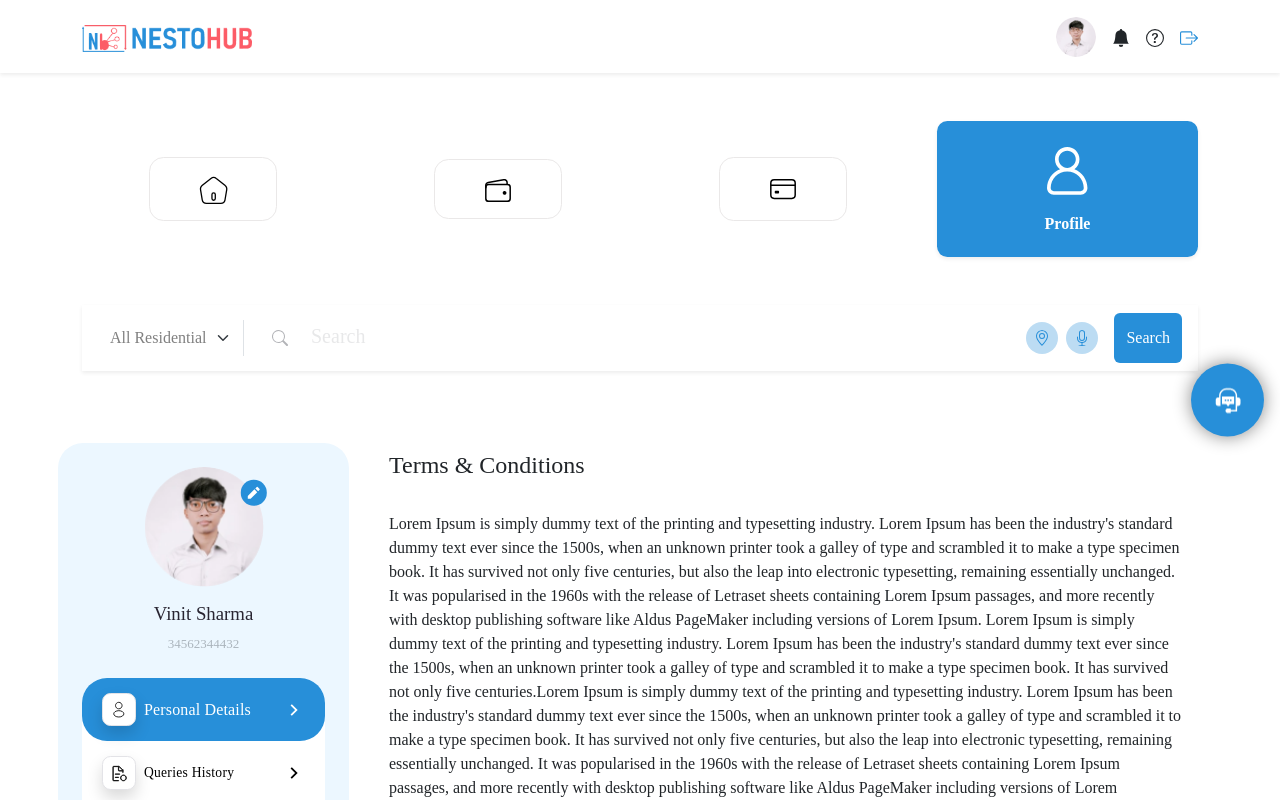
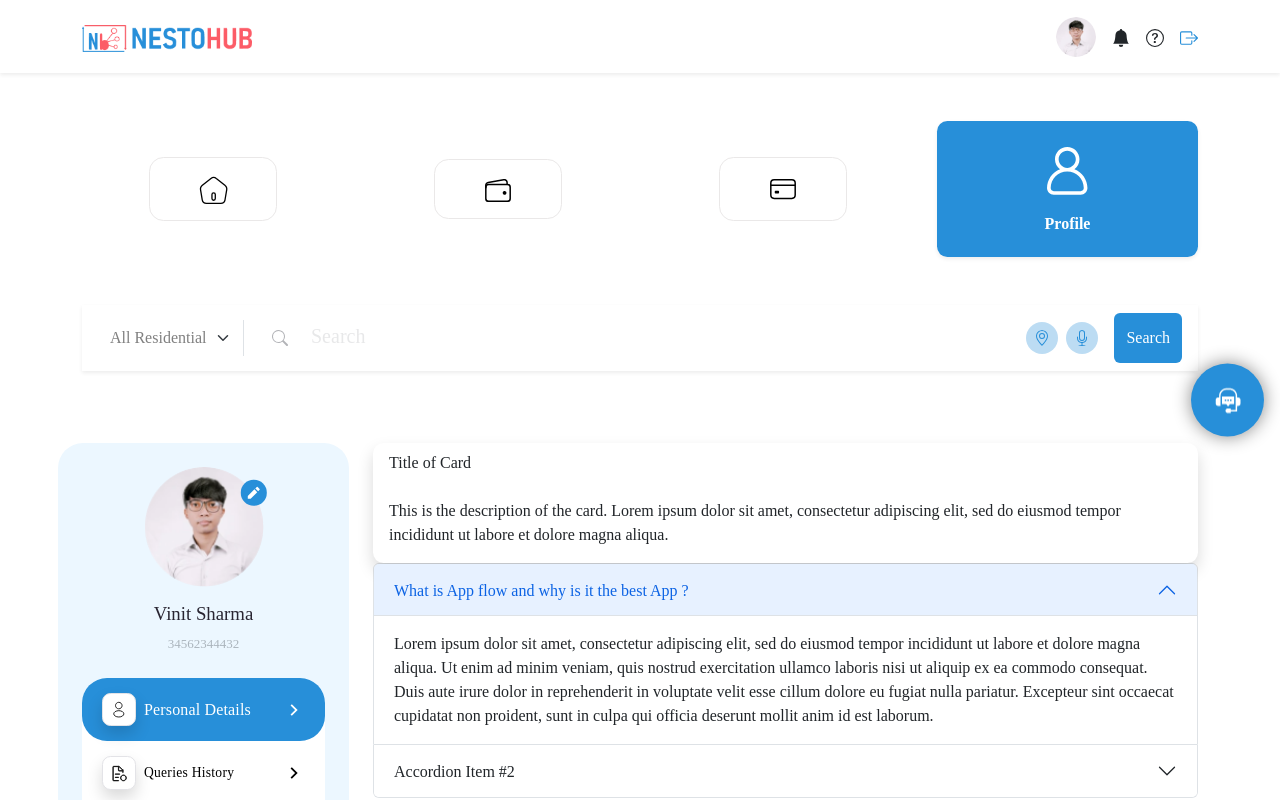
Before and after one commit to Vivekackrolix/Nesto-Frontend, a React (Create React App) app: page /home-dashboard/profile in a window 1280 px wide. Shown: the top 800 px of the page. Built offline with nearby package versions, Linux system fonts and the light colour scheme.

Commit message:
profile pages tabs work

```diff
--- a/src/components/footer/Footer.js
+++ b/src/components/footer/Footer.js
@@ -33,8 +33,8 @@ const Footer = () => {
           <Col md={3}>
             <h5 className="fw-bold">Company Info</h5>
             <ul className="list-unstyled text-white mt-3">
-              {footerLinks[0].companyInfo.map(ftLink => (
-                <li>
+              {footerLinks[0].companyInfo.map((ftLink, index) => (
+                <li key={index}>
                   <Link className="fw-light" to="/">
                     {ftLink}
                   </Link>
--- a/src/dashboard/profile/Profile.js
+++ b/src/dashboard/profile/Profile.js
@@ -15,6 +15,8 @@ import PersonalDetailsForm from './personal-details/PersonalDetailsForm';
 import QueriesHistory from './queries-history/QueriesHistory';
 import TransactionHistory from './profile-table/TransactionHistory';
 import TermsConditions from './terms-and-conditions/TermsConditions';
+import AccordionCard from './accordion/AccordionCard';
+import RaiseQuery from './raise-query/RaiseQuery';
 
 const tabs = [
   { title: 'Personal Details', icon: <FiUser /> },
@@ -97,7 +99,10 @@ const ProfilePage = () => {
                   {/* <PersonalDetailsForm /> */}
                   {/* <QueriesHistory /> */}
                   {/* <TransactionHistory /> */}
-                  <TermsConditions />
+
+                  {/* <TermsConditions /> */}
+                  {/* <AccordionCard /> */}
+                  <RaiseQuery />
                 </Tab.Pane>
               ))}
             </Tab.Content>
--- /dev/null
+++ b/src/dashboard/profile/accordion/AccordionCard.js
@@ -0,0 +1,39 @@
+import Accordion from 'react-bootstrap/Accordion';
+import DashboardTabs from '../../dashboard-tabs/DashboardTabs';
+
+const AccordionCard = () => {
+  return (
+    <>
+      <Accordion defaultActiveKey="0">
+        <Accordion.Item eventKey="0">
+          <Accordion.Header>
+            What is App flow and why is it the best App ?
+          </Accordion.Header>
+          <Accordion.Body>
+            Lorem ipsum dolor sit amet, consectetur adipiscing elit, sed do
+            eiusmod tempor incididunt ut labore et dolore magna aliqua. Ut enim
+            ad minim veniam, quis nostrud exercitation ullamco laboris nisi ut
+            aliquip ex ea commodo consequat. Duis aute irure dolor in
+            reprehenderit in voluptate velit esse cillum dolore eu fugiat nulla
+            pariatur. Excepteur sint occaecat cupidatat non proident, sunt in
+            culpa qui officia deserunt mollit anim id est laborum.
+          </Accordion.Body>
+        </Accordion.Item>
+        <Accordion.Item eventKey="1">
+          <Accordion.Header>Accordion Item #2</Accordion.Header>
+          <Accordion.Body>
+            Lorem ipsum dolor sit amet, consectetur adipiscing elit, sed do
+            eiusmod tempor incididunt ut labore et dolore magna aliqua. Ut enim
+            ad minim veniam, quis nostrud exercitation ullamco laboris nisi ut
+            aliquip ex ea commodo consequat. Duis aute irure dolor in
+            reprehenderit in voluptate velit esse cillum dolore eu fugiat nulla
+            pariatur. Excepteur sint occaecat cupidatat non proident, sunt in
+            culpa qui officia deserunt mollit anim id est laborum.
+          </Accordion.Body>
+        </Accordion.Item>
+      </Accordion>
+    </>
+  );
+};
+
+export default AccordionCard;
--- /dev/null
+++ b/src/dashboard/profile/raise-query/RaiseQuery.js
@@ -0,0 +1,13 @@
+import AccordionCard from '../accordion/AccordionCard';
+import ShadowCard from '../shadow-card/ShadowCard';
+
+const RaiseQuery = () => {
+  return (
+    <>
+      <ShadowCard />
+      <AccordionCard />
+    </>
+  );
+};
+
+export default RaiseQuery;
--- /dev/null
+++ b/src/dashboard/profile/shadow-card/ShadowCard.js
@@ -0,0 +1,20 @@
+import Card from 'react-bootstrap/Card';
+
+function ShadowCard() {
+  return (
+    <Card className="shadow border-0">
+      <Card.Header className="border-0 bg-transparent">
+        Title of Card
+      </Card.Header>
+      <Card.Body>
+        <Card.Text>
+          This is the description of the card. Lorem ipsum dolor sit amet,
+          consectetur adipiscing elit, sed do eiusmod tempor incididunt ut
+          labore et dolore magna aliqua.
+        </Card.Text>
+      </Card.Body>
+    </Card>
+  );
+}
+
+export default ShadowCard;
```
